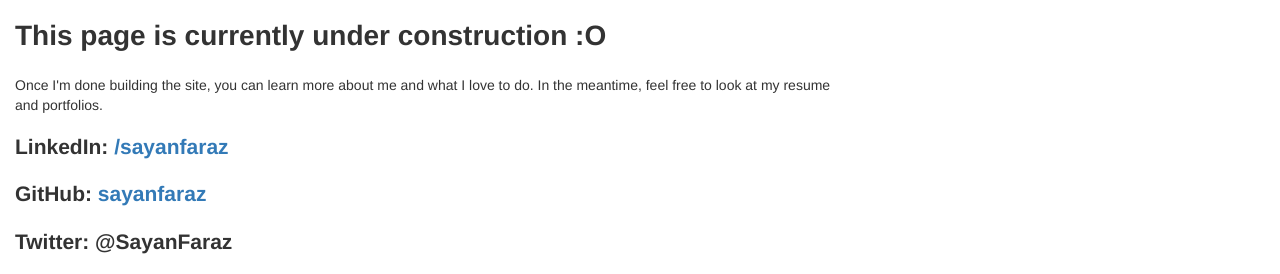
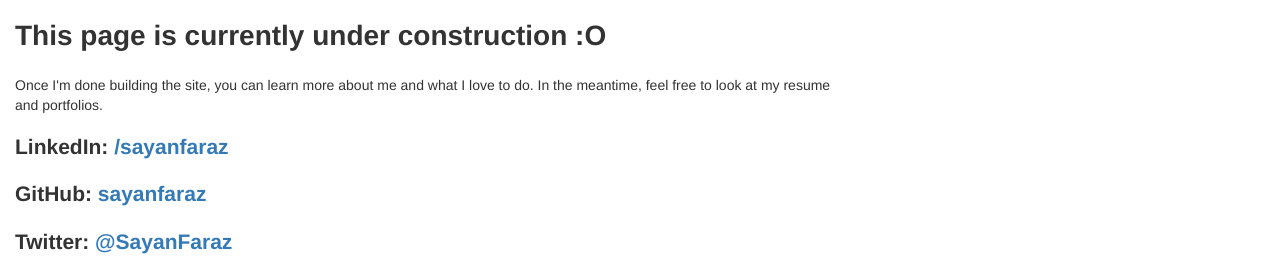
Before and after one commit to sayanfaraz/sayanfaraz.github.io, a plain HTML site: page index.html in a window 1280 px wide. Shown: the part 1035-1309 px from the top of the page. Drawn offline with Linux system fonts and the light colour scheme.

Commit message:
twitter link actually works now :P

```diff
--- a/index.html
+++ b/index.html
@@ -53,7 +53,7 @@
 
       <h2>LinkedIn: <a href="https://ca.linkedin.com/in/sayanfaraz">/sayanfaraz</a></h2>
       <h2>GitHub: <a href="https://github.com/sayanfaraz">sayanfaraz</a></h2>
-      <h2>Twitter: <a href="https://twitter.com/sayanfaraz"></a>@SayanFaraz</h2>
+      <h2>Twitter: <a href="https://twitter.com/sayanfaraz">@SayanFaraz</a></h2>
     </div>
   </div>
 
```
